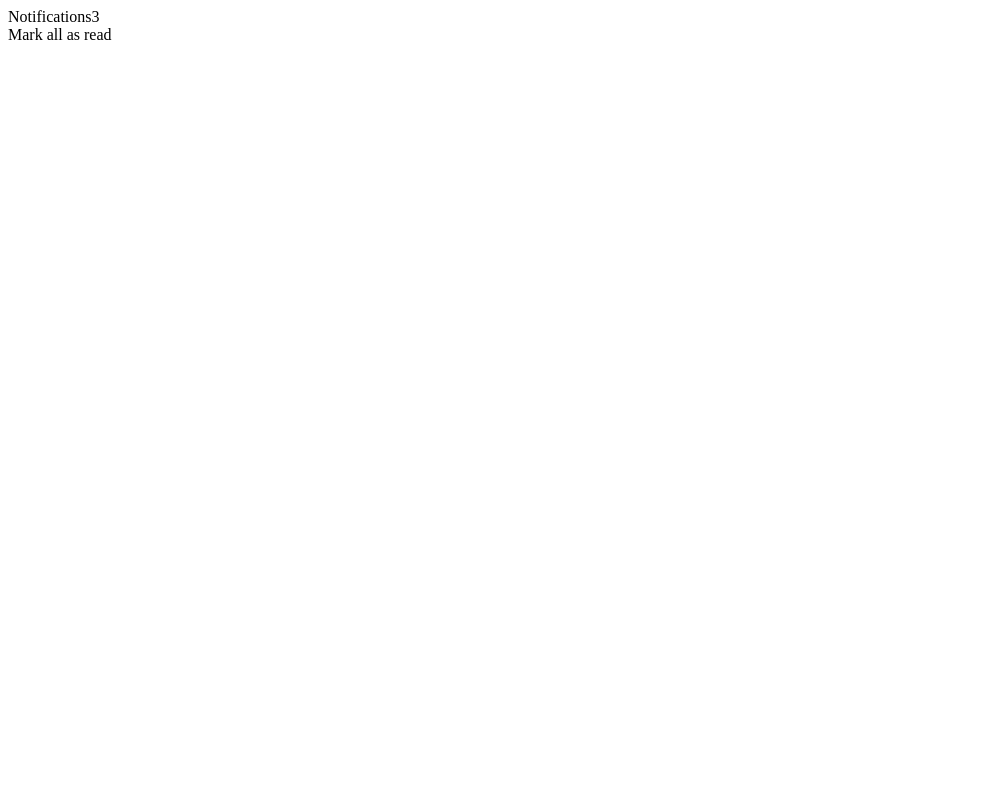
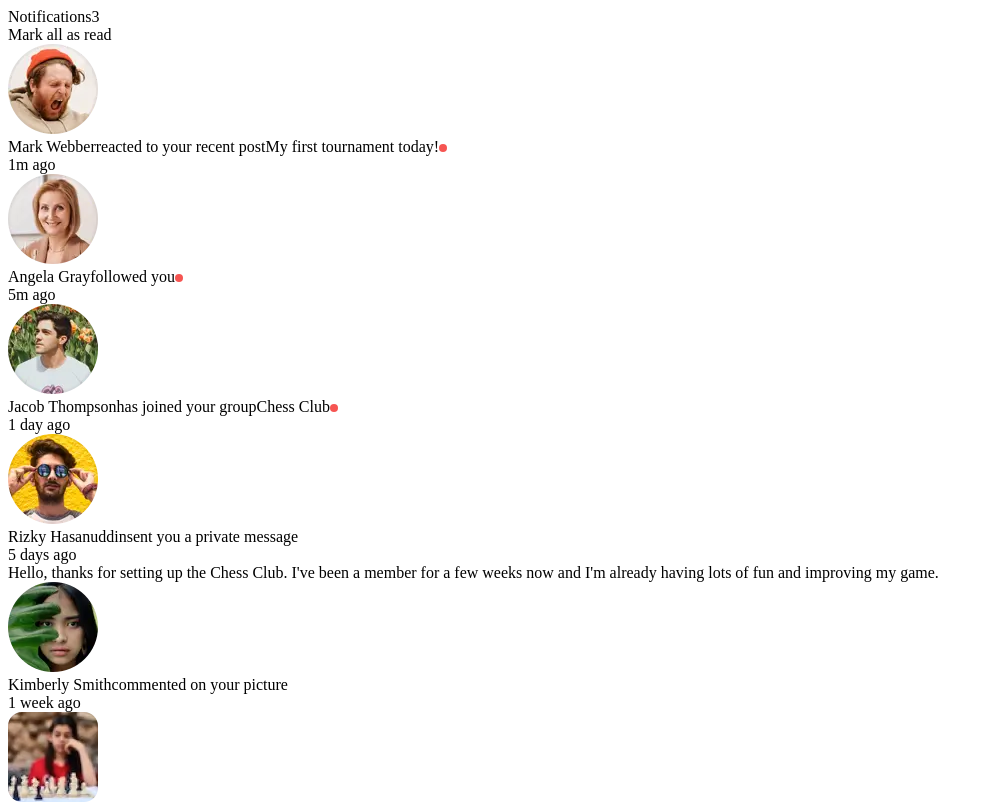
Before and after one commit to AdamHaniff/Notifications-Page, a React (Create React App) app: page / in a window 1280 px wide. Shown: the top 804 px of the page, without its empty margins (0-993 px from the left). Built offline with nearby package versions, Linux system fonts and the light colour scheme.

Commit message:
Created the JSX for the Notification component

```diff
--- a/src/Notification.js
+++ b/src/Notification.js
@@ -1,3 +1,41 @@
-function Notification() {}
+function Notification({ notificationObj }) {
+  // VARIABLES
+  const { avatar, name, action, post, unread, time, group, message, picture } =
+    notificationObj;
+
+  return (
+    <div className="notification">
+      <img className="notification__avatar" src={avatar} alt="Avatar" />
+      <div className="notification__text-time">
+        <div className="notification__text">
+          <span className="notification__name">{name}</span>
+          <span className="notification__action">{action}</span>
+          {post && <span className="notification__post">{post}</span>}
+          {group && <span className="notification__group">{group}</span>}
+          {unread && (
+            <svg
+              xmlns="http://www.w3.org/2000/svg"
+              width="8"
+              height="8"
+              viewBox="0 0 8 8"
+              fill="none"
+            >
+              <circle cx="4" cy="4" r="4" fill="#F65552" />
+            </svg>
+          )}
+        </div>
+        <span className="notification__time">{time}</span>
+        {message && <div className="notification__message">{message}</div>}
+      </div>
+      {picture && (
+        <img
+          className="notification__picture"
+          src={picture}
+          alt="Girl playing chess"
+        />
+      )}
+    </div>
+  );
+}
 
 export default Notification;
--- a/src/Notifications.js
+++ b/src/Notifications.js
@@ -1,7 +1,14 @@
 import data from "./data/data";
+import Notification from "./Notification";
 
 function Notifications() {
-  return <div className="notifications"></div>;
+  return (
+    <div className="notifications">
+      {data.map((notification) => (
+        <Notification key={notification.name} notificationObj={notification} />
+      ))}
+    </div>
+  );
 }
 
 export default Notifications;
```
Also changed, not shown: public/images/red-circle.svg (added), 1 other file (tests, documents, lock files or other folders).
